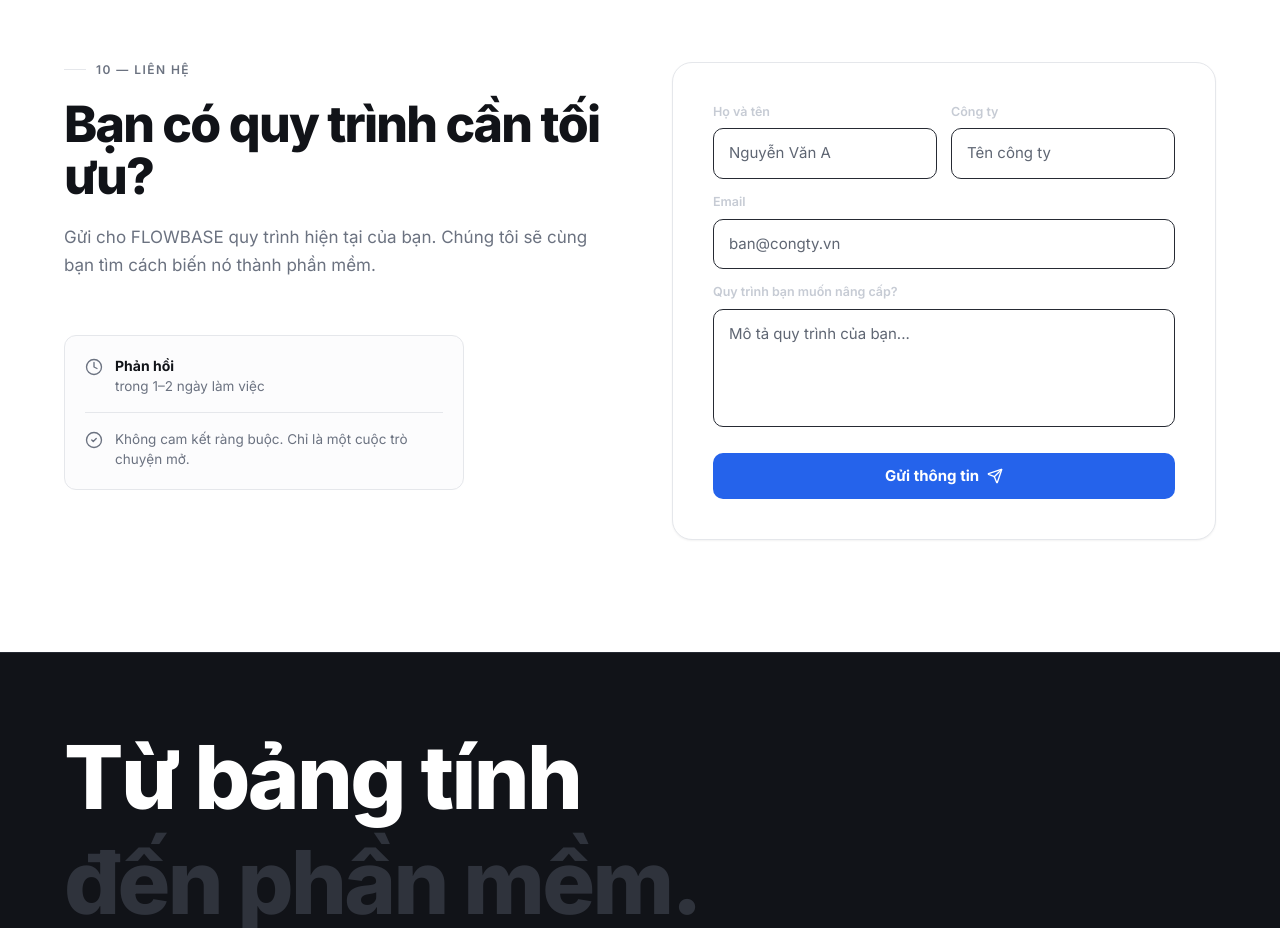
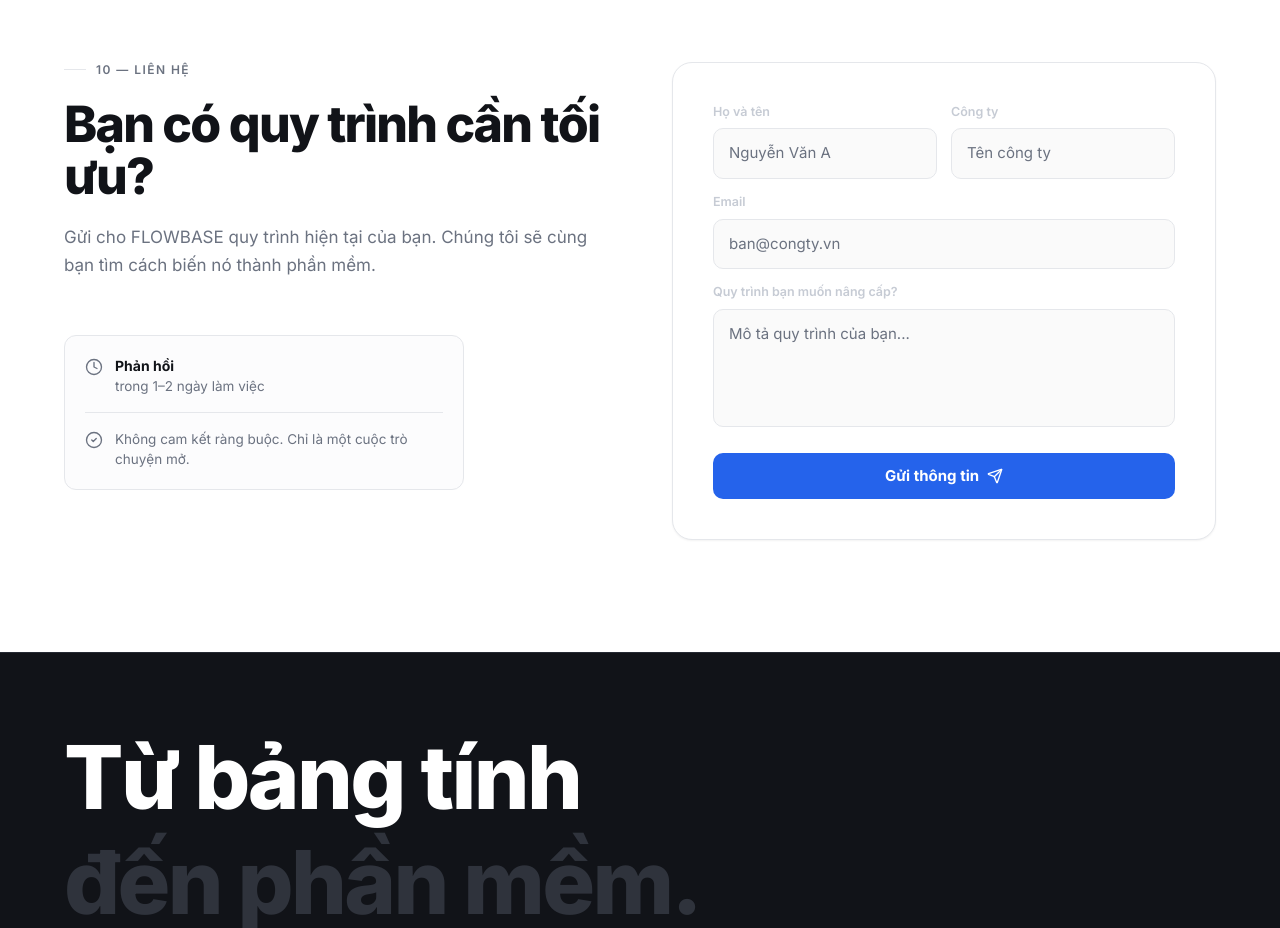
Before and after one commit to NguyenHuaHoangKhang/flowbase-website, a Next.js app: page / in a window 1280 px wide. Shown: the part 10240-11168 px from the top of the page. Built offline with nearby package versions, Linux system fonts and the light colour scheme.

Commit message:
Fix input text color for light mode

```diff
--- a/src/components/contact/ContactForm.tsx
+++ b/src/components/contact/ContactForm.tsx
@@ -13,7 +13,7 @@
   | { kind: 'fallback'; mailto: string };
 
 const field =
-  'w-full rounded-[10px] border border-dark-border bg-white/[0.04] px-[15px] py-[13px] text-[15px] text-white transition-colors placeholder:text-[#5f6673] focus:border-primary focus:bg-primary/[0.07] focus:outline-none';
+  'w-full rounded-[10px] border border-border bg-black/[0.02] px-[15px] py-[13px] text-[15px] text-ink transition-colors placeholder:text-muted focus:border-primary focus:bg-primary/[0.07] focus:outline-none';
 
 export default function ContactForm() {
   const [status, setStatus] = useState<Status>({ kind: 'idle' });
```
